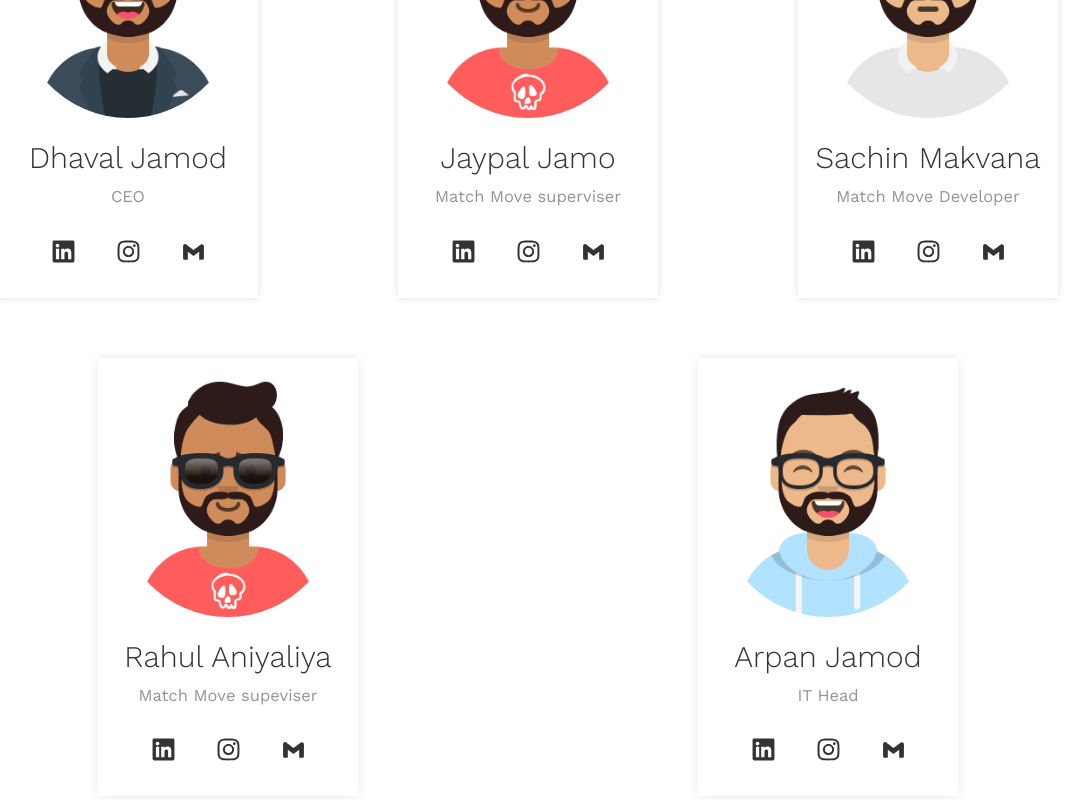
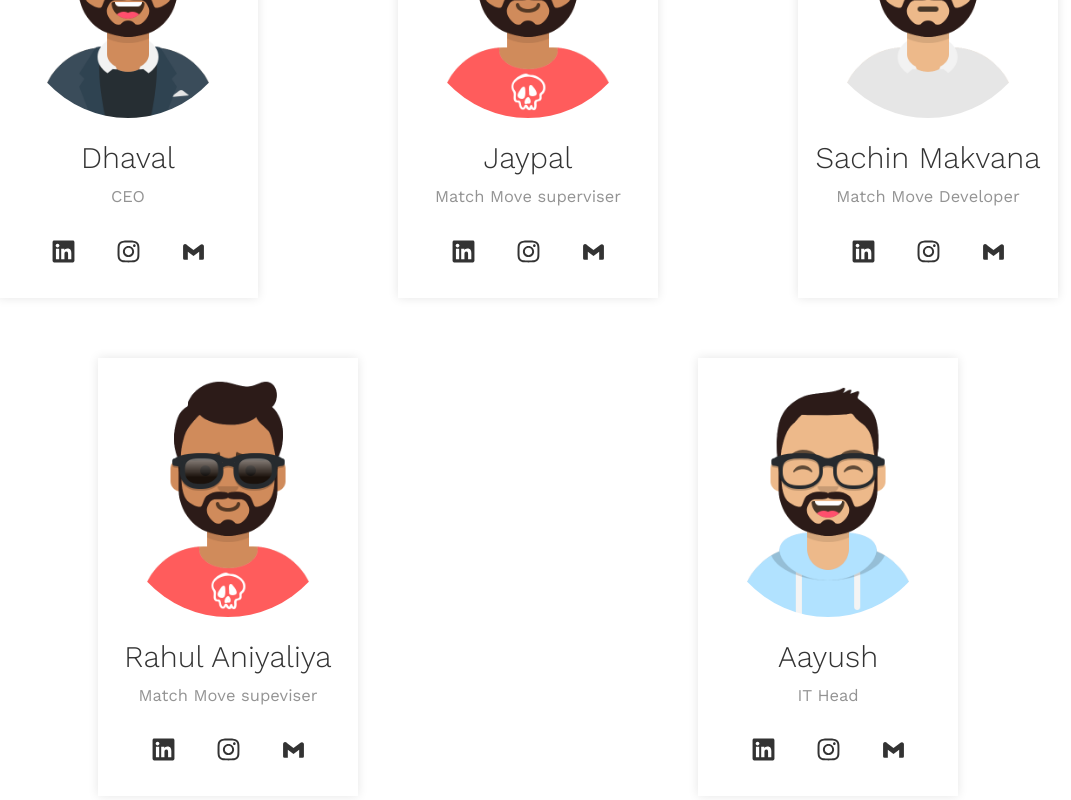
Before and after one commit to Avjamod/aloukikartworld, a React (Vite) app: page /About in a window 1280 px wide. Shown: the part 346-1146 px from the top of the page, without its empty margins (112-1183 px from the left). Built offline with nearby package versions, Linux system fonts and the light colour scheme; no server answers; a web font is replaced by a local one.

Commit message:
Update About.jsx

```diff
--- a/src/About.jsx
+++ b/src/About.jsx
@@ -92,7 +92,7 @@ const About = () => {
       <section>
         <div class="team-member">
           <img src="/images/Paras Jamod.png" alt="Team Member 1" />
-          <h2>Dhaval Jamod</h2>
+          <h2>Dhaval </h2>
           <p>CEO</p>
           <div class="social-icons">
             <a
@@ -118,7 +118,7 @@ const About = () => {
 
         <div class="team-member">
           <img src="/images/jaypal jamod.png" alt="Team Member 1" />
-          <h2>Jaypal Jamo</h2>
+          <h2>Jaypal </h2>
           <p>Match Move superviser</p>
           <div class="social-icons">
             <a
@@ -196,7 +196,7 @@ const About = () => {
 
         <div class="team-member">
           <img src="/images/Arpan Jamod.png" alt="Team Member 3" />
-          <h2>Arpan Jamod</h2>
+          <h2>Aayush </h2>
           <p>IT Head</p>
           <div class="social-icons">
             <a
```
